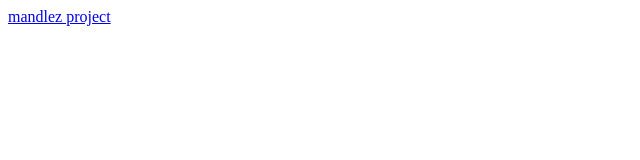
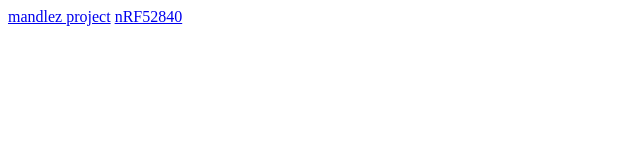
Before and after one commit to mrryyi/MrRyyi.github.io, a plain HTML site: page index.html in a window 1280 px wide. Shown: the whole page, without its empty margins (0-640 px from the left). Drawn offline with Linux system fonts and the light colour scheme.

Commit message:
added text to appendage of nrf52840

```diff
--- a/index.html
+++ b/index.html
@@ -3,7 +3,7 @@
 <body>
 
 <a href="mandles/index.html">mandlez project</a>
-<a href="nRF52840/index.html"></a>
+<a href="nRF52840/index.html">nRF52840</a>
 
 </body>
 </html>
```
